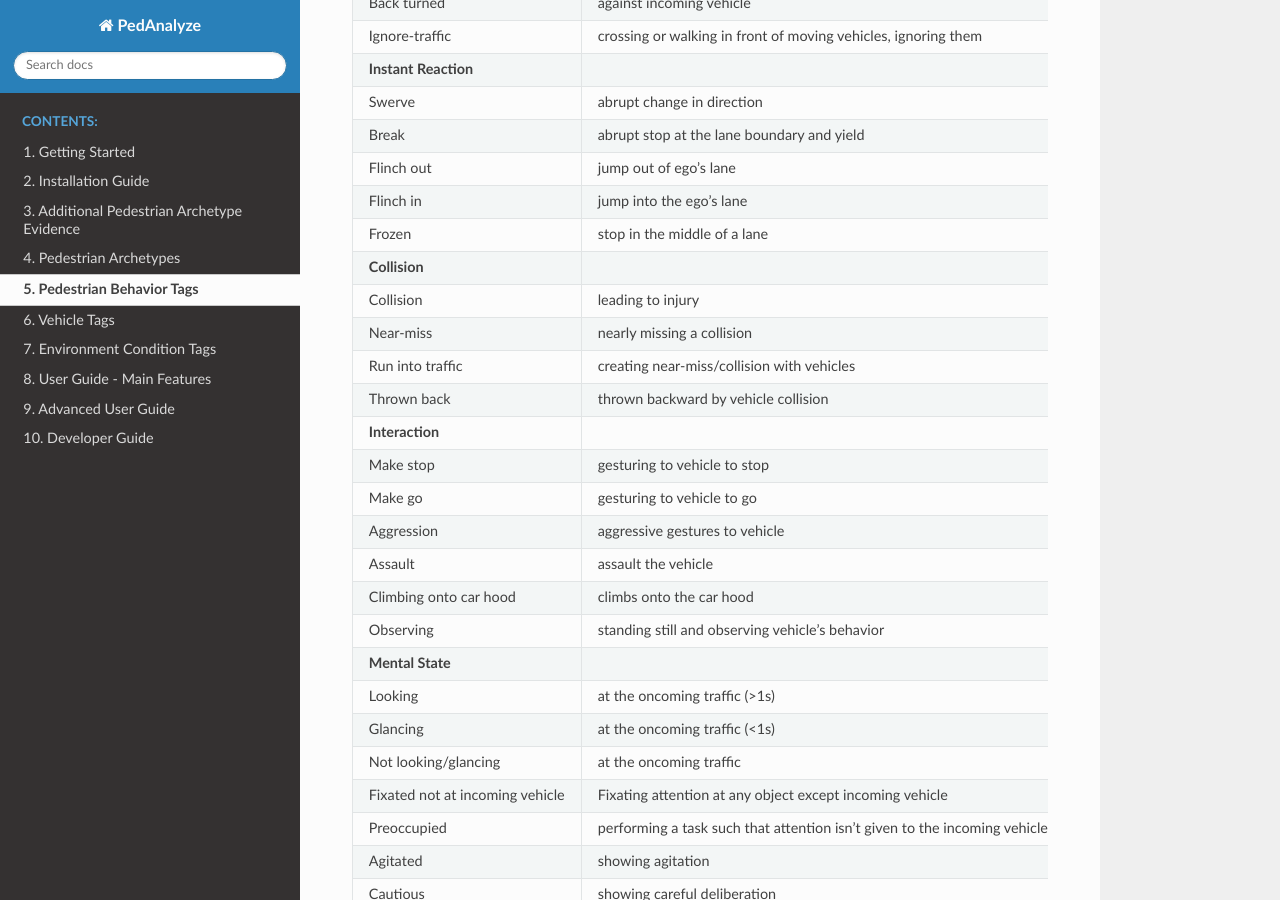
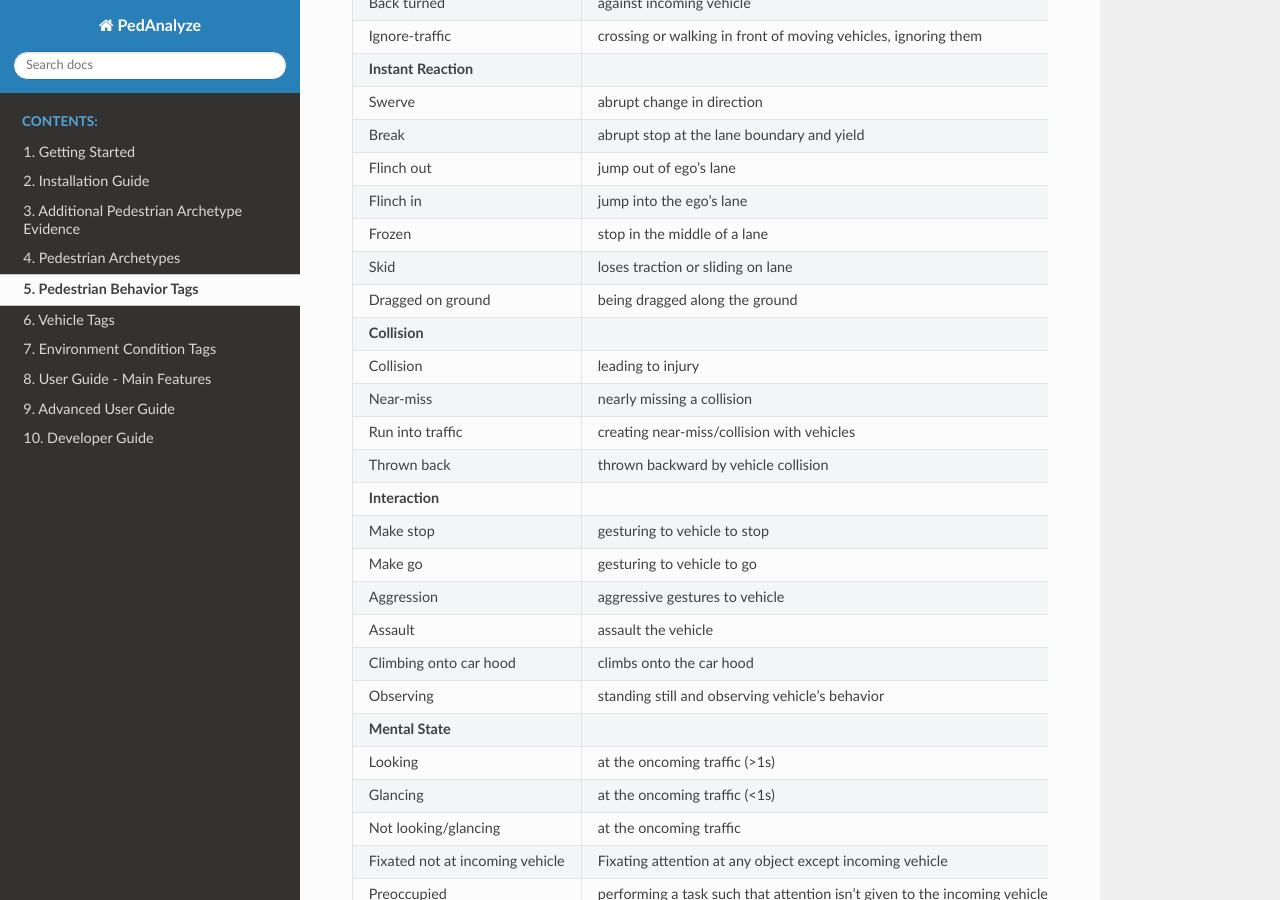
Before and after one commit to AugmentedDesignLab/ped-behavior-annotator, a Sphinx documentation site: the page built from docs/source/pedestrian-behavior-tags.md, in a window 1280 px wide and 900 px high, scrolled down 932 px. Built offline with Sphinx 7.4.7 and the Read the Docs theme 3.1.0, drawn with Linux system fonts in a browser that asks for light colours.

Commit message:
Added new tags for environment, pedestrian, and vehicle behaviors

```diff
--- a/docs/source/pedestrian-behavior-tags.md
+++ b/docs/source/pedestrian-behavior-tags.md
@@ -29,9 +29,11 @@
 | **Instant Reaction** |  |
 | Swerve | abrupt change in direction |
 | Break | abrupt stop at the lane boundary and yield |
-| Flinch out | jump out of ego’s lane |
-| Flinch in | jump into the ego’s lane |
+| Flinch out | jump out of ego's lane |
+| Flinch in | jump into the ego's lane |
 | Frozen | stop in the middle of a lane |
+| Skid | loses traction or sliding on lane |
+| Dragged on ground | being dragged along the ground |
 | **Collision** |  |
 | Collision | leading to injury |
 | Near-miss | nearly missing a collision |
@@ -43,7 +45,7 @@
 | Aggression | aggressive gestures to vehicle |
 | Assault | assault the vehicle |
 | Climbing onto car hood | climbs onto the car hood |
-| Observing | standing still and observing vehicle’s behavior |
+| Observing | standing still and observing vehicle's behavior |
 | **Mental State** |  |
 | Looking | at the oncoming traffic (>1s) |
 | Glancing | at the oncoming traffic (<1s) |
@@ -54,5 +56,5 @@
 | Cautious | showing careful deliberation |
 | **Intention** |  |
 | Cross | intends to cross |
-| Not-cross | doesn’t intend to cross |
+| Not-cross | doesn't intend to cross |
 | Not-sure-cross | not sure if intends to cross |
```
Also changed, not shown: docs/source/environment-condition-tags.md (+3 -3 lines), docs/source/vehicle-behavior-tags.md (+4 -0 lines).
